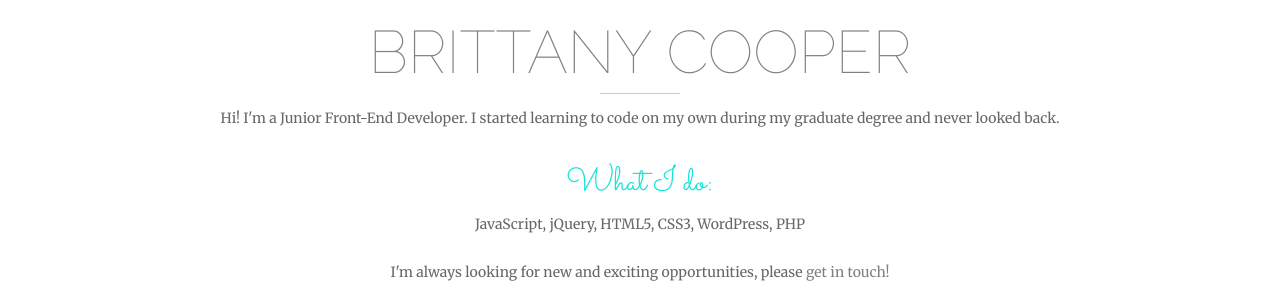
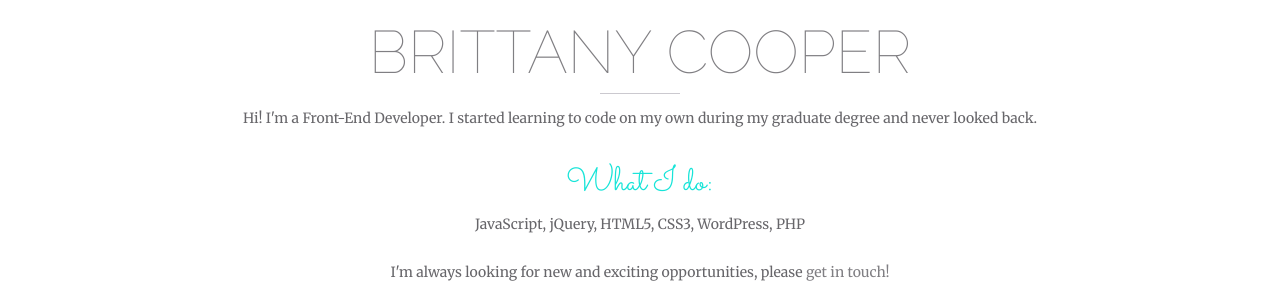
Before and after one commit to britcoop/britcoop.github.io, a Jekyll site: the page built from index.html, in a window 1280 px wide. Shown: the part 590-890 px from the top of the page. Built offline with Jekyll 4.4.1, drawn with Linux system fonts in a browser that asks for light colours; nearby versions of some CDN libraries; the list of posts is cut into pages by our own code.

Commit message:
Update index.html
removed junior

```diff
--- a/index.html
+++ b/index.html
@@ -11,7 +11,7 @@ Brittany Cooper
 
 </div>
 
-<div class="post-info text-center small">Hi! I'm a Junior Front-End Developer. I started learning to code on my own during my graduate degree and never looked back.</div>
+<div class="post-info text-center small">Hi! I'm a Front-End Developer. I started learning to code on my own during my graduate degree and never looked back.</div>
 
 <div class="cursive">What I do:</div>
 <div class="post-info text-center small">JavaScript, jQuery, HTML5, CSS3, WordPress, PHP</div>
```
